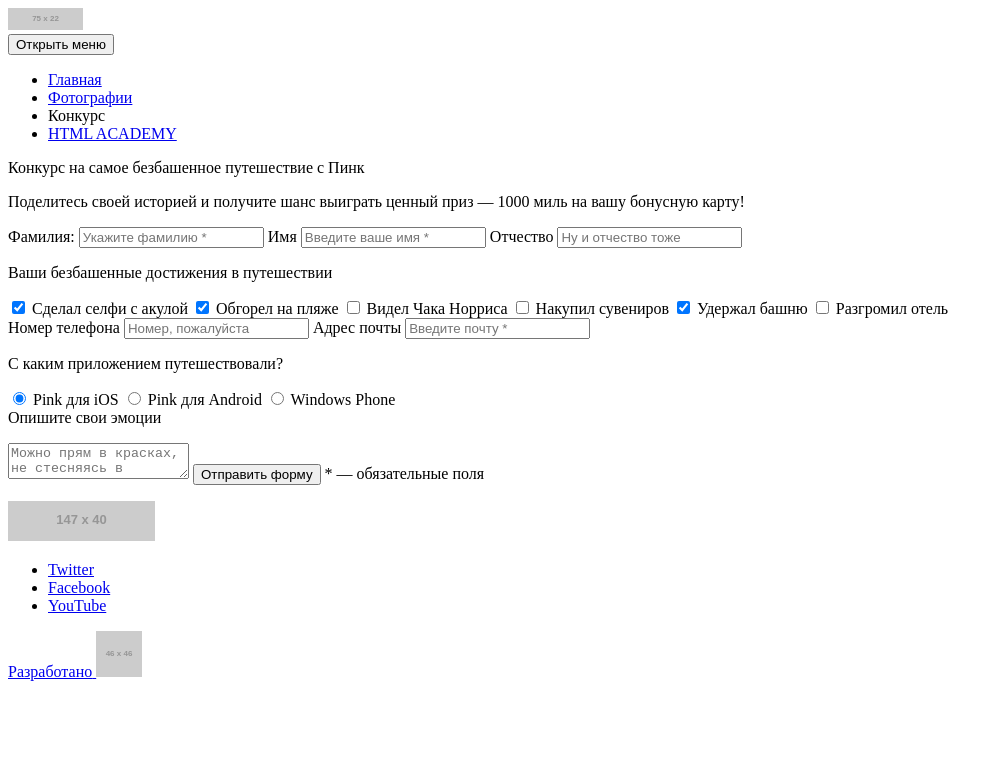
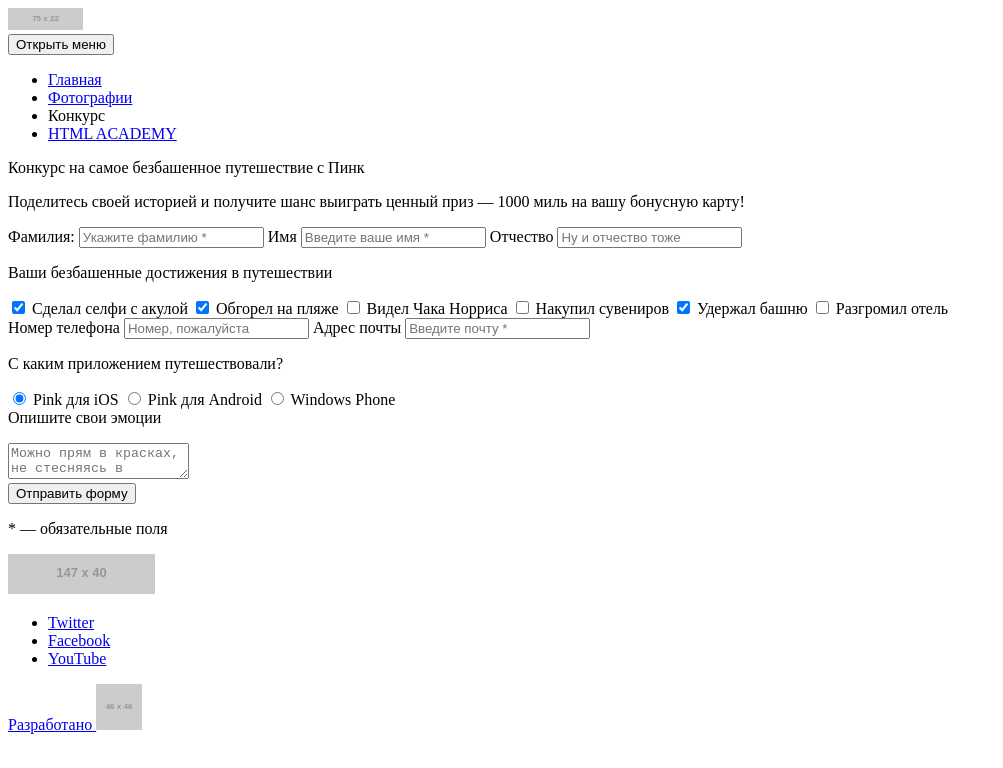
Before and after one commit to navigator980/1225721-pink-19, a website: page source/form.html in a window 1280 px wide. Shown: the whole page, without its empty margins (0-1003 px from the left). Drawn offline with Linux system fonts and the light colour scheme; placeholder pictures from the web are drawn by us.

Commit message:
вносит изменения в form.html #2

```diff
--- a/source/form.html
+++ b/source/form.html
@@ -34,7 +34,6 @@
         <p class="competition__text">Поделитесь своей историей и получите шанс выиграть ценный приз — 1000 миль на вашу
           бонусную карту!</p>
       </div>
-
 
       <form class="form-section" action="https://echo.htmlacademy.ru" method="post">
         <div class="form-section__item personal-details">
@@ -106,13 +105,11 @@
           <div class="form-section__item comment-about">
             <label class="comment-about-text" for="text">Опишите свои эмоции</p>
             <textarea class="comment-about__form" placeholder="Можно прям в красках, не стесняясь в выражениях"></textarea>
-            <input id="text" type="submit" name="submitform" value="Отправить форму">
-            <label class="comment-about__important">* — обязательные поля</p>
           </div>
+          <button class="form-section__button" type="button">Отправить форму</button>
+          <p class="form-section__comment">* — обязательные поля</p>
         </div>
       </form>
-
-
 
     </main>
     <footer class="page-footer">
```
